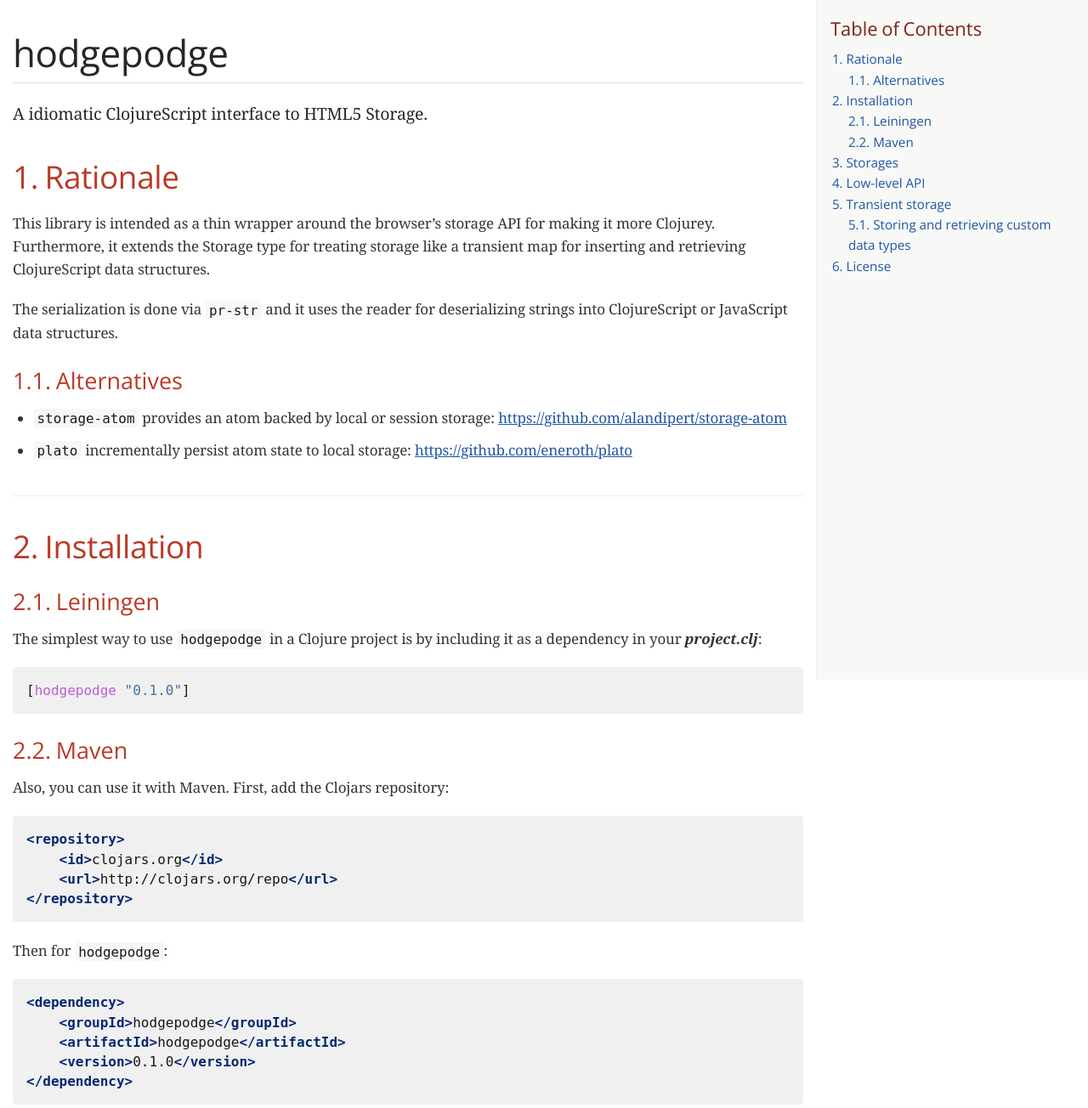
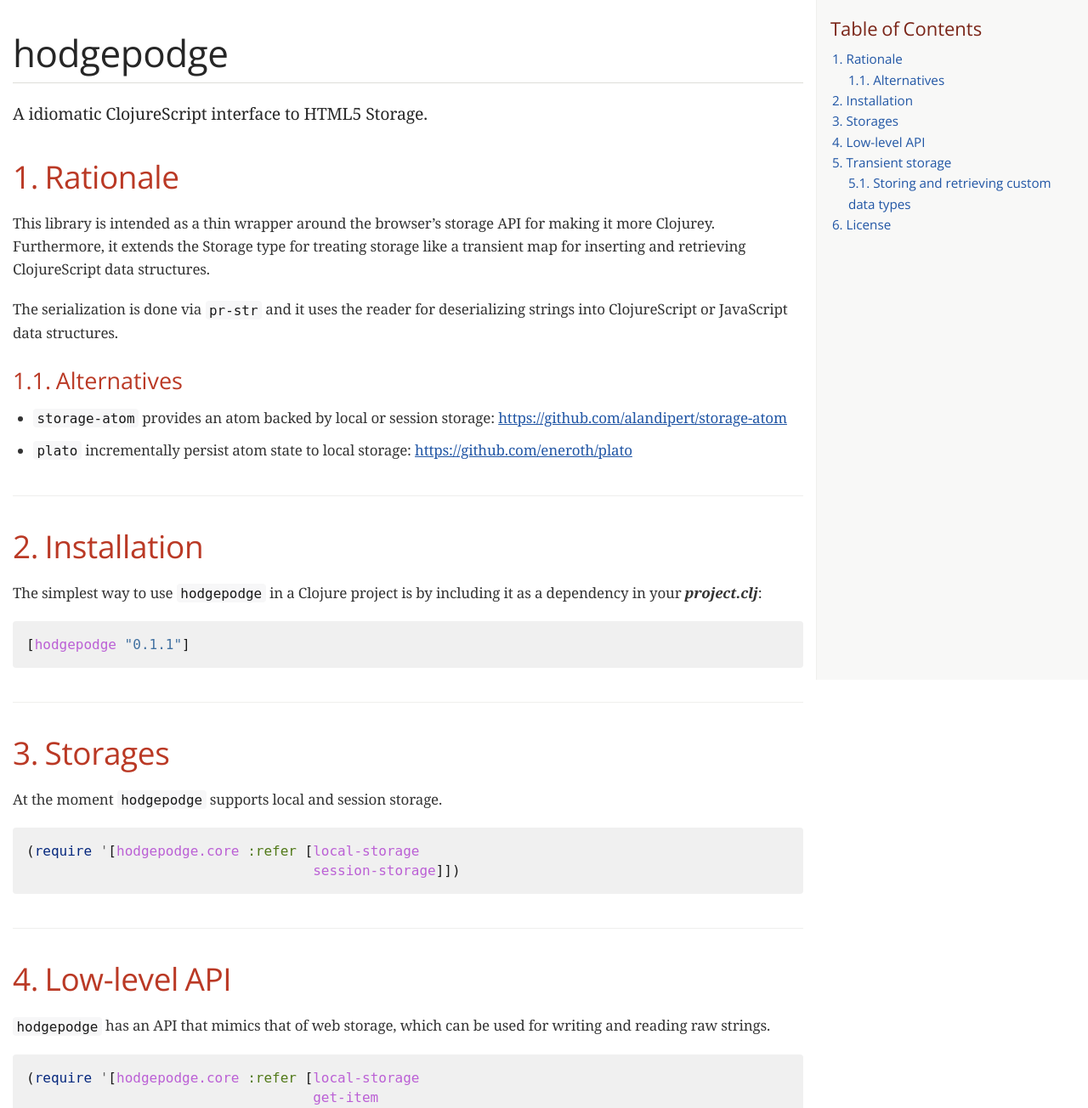
Before and after one commit to funcool/hodgepodge, a plain HTML site: page index.html in a window 1280 px wide. Shown: the top 1304 px of the page at 85% size. Drawn offline with nearby package versions, Linux system fonts and the light colour scheme; a web font is replaced by a local one.

Commit message:
Update docs

```diff
--- a/index.html
+++ b/index.html
@@ -485,12 +485,7 @@ body.book #toc,body.book #preamble,body.book h1.sect0,body.book .sect1>h2{page-b
 <li><a href="#_alternatives">1.1. Alternatives</a></li>
 </ul>
 </li>
-<li><a href="#_installation">2. Installation</a>
-<ul class="sectlevel2">
-<li><a href="#_leiningen">2.1. Leiningen</a></li>
-<li><a href="#_maven">2.2. Maven</a></li>
-</ul>
-</li>
+<li><a href="#_installation">2. Installation</a></li>
 <li><a href="#_storages">3. Storages</a></li>
 <li><a href="#_low_level_api">4. Low-level API</a></li>
 <li><a href="#_transient_storage">5. Transient storage</a>
@@ -540,42 +535,13 @@ into ClojureScript or JavaScript data structures.</p>
 <div class="sect1">
 <h2 id="_installation">2. Installation</h2>
 <div class="sectionbody">
-<div class="sect2">
-<h3 id="_leiningen">2.1. Leiningen</h3>
 <div class="paragraph">
 <p>The simplest way to use <code>hodgepodge</code> in a Clojure project is by including
 it as a dependency in your <strong><em>project.clj</em></strong>:</p>
 </div>
 <div class="listingblock">
 <div class="content">
-<pre class="pygments highlight"><code data-lang="clojure"><span class="tok-p">[</span><span class="tok-nv">hodgepodge</span> <span class="tok-s">&quot;0.1.0&quot;</span><span class="tok-p">]</span></code></pre>
-</div>
-</div>
-</div>
-<div class="sect2">
-<h3 id="_maven">2.2. Maven</h3>
-<div class="paragraph">
-<p>Also, you can use it with Maven. First, add the Clojars repository:</p>
-</div>
-<div class="listingblock">
-<div class="content">
-<pre class="pygments highlight"><code data-lang="xml"><span class="tok-nt">&lt;repository&gt;</span>
-    <span class="tok-nt">&lt;id&gt;</span>clojars.org<span class="tok-nt">&lt;/id&gt;</span>
-    <span class="tok-nt">&lt;url&gt;</span>http://clojars.org/repo<span class="tok-nt">&lt;/url&gt;</span>
-<span class="tok-nt">&lt;/repository&gt;</span></code></pre>
-</div>
-</div>
-<div class="paragraph">
-<p>Then for <code>hodgepodge</code>:</p>
-</div>
-<div class="listingblock">
-<div class="content">
-<pre class="pygments highlight"><code data-lang="xml"><span class="tok-nt">&lt;dependency&gt;</span>
-    <span class="tok-nt">&lt;groupId&gt;</span>hodgepodge<span class="tok-nt">&lt;/groupId&gt;</span>
-    <span class="tok-nt">&lt;artifactId&gt;</span>hodgepodge<span class="tok-nt">&lt;/artifactId&gt;</span>
-    <span class="tok-nt">&lt;version&gt;</span>0.1.0<span class="tok-nt">&lt;/version&gt;</span>
-<span class="tok-nt">&lt;/dependency&gt;</span></code></pre>
-</div>
+<pre class="pygments highlight"><code data-lang="clojure"><span class="tok-p">[</span><span class="tok-nv">hodgepodge</span> <span class="tok-s">&quot;0.1.1&quot;</span><span class="tok-p">]</span></code></pre>
 </div>
 </div>
 </div>
@@ -792,7 +758,7 @@ we will extend the reader to be able to read our custom type&#8217;s tagged lite
 </div>
 <div id="footer">
 <div id="footer-text">
-Last updated 2015-01-10 14:30:26 CET
+Last updated 2015-01-10 14:38:35 CET
 </div>
 </div>
 </body>
```
